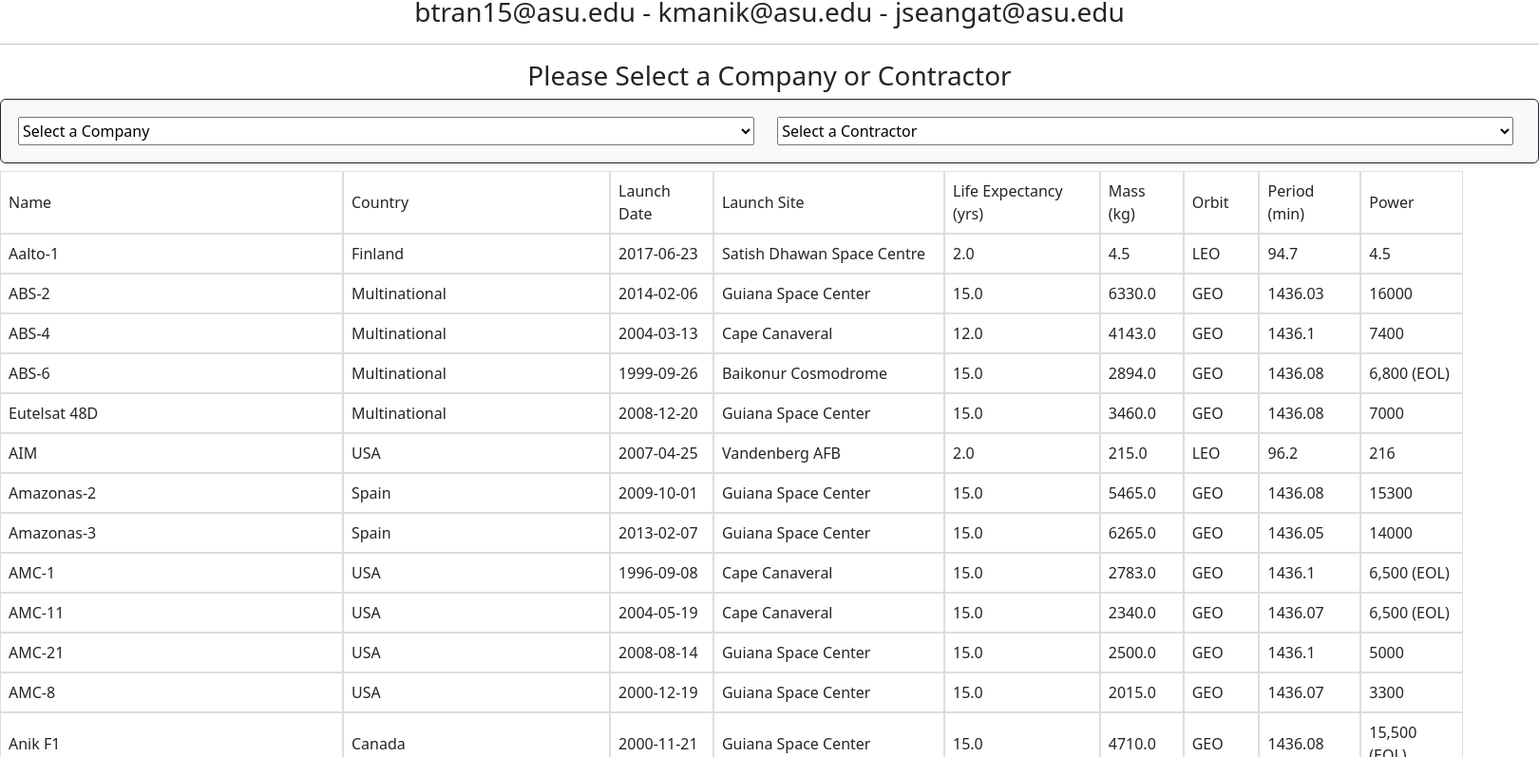
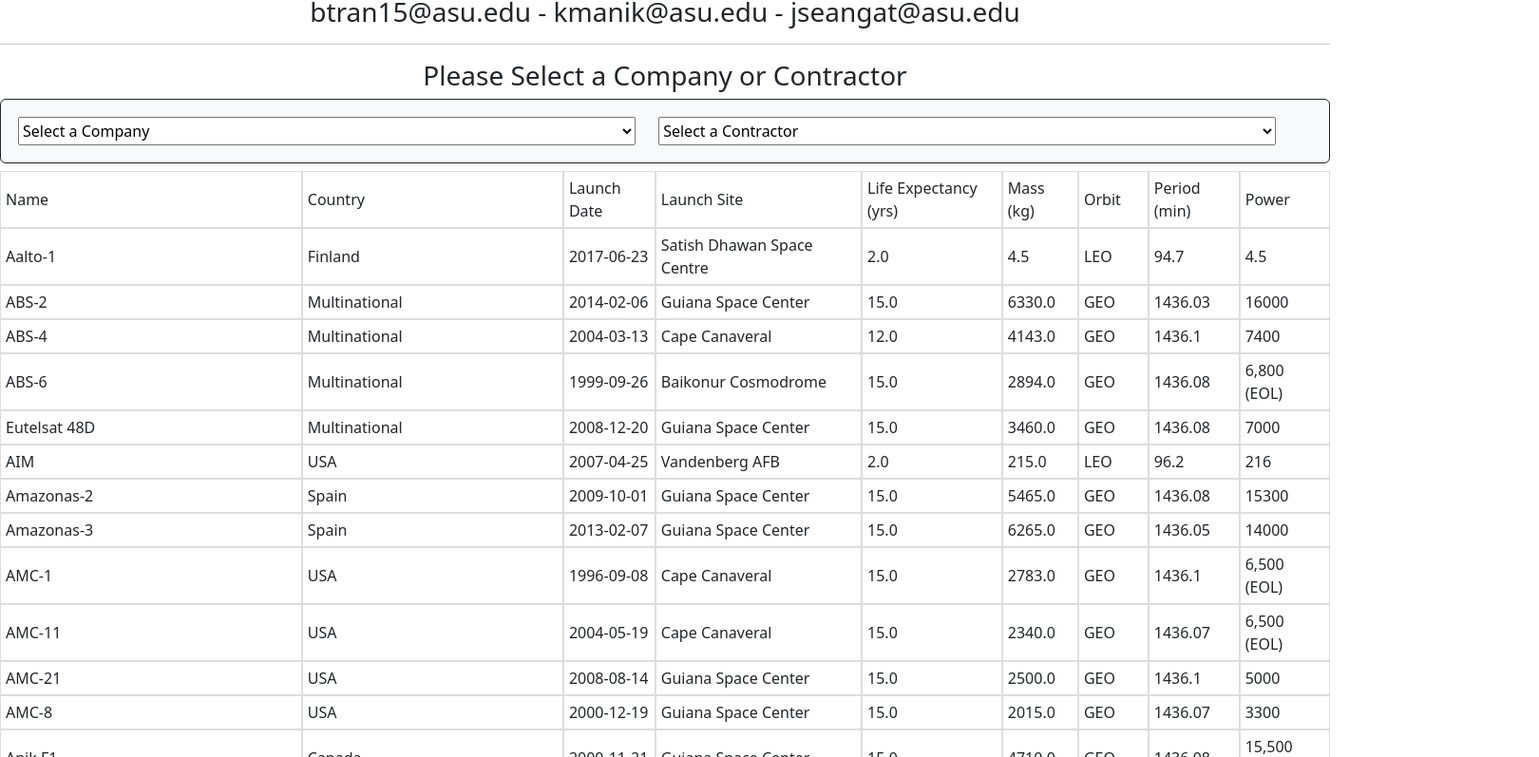
Before and after one commit to kavimanik/SatelliteData, a plain HTML site: page index.html in a window 1280 px wide. Shown: the part 60-857 px from the top of the page at 95% size, 1620 px wide, since content can reach past the window. Drawn offline with nearby package versions, Linux system fonts and the light colour scheme.

Commit message:
Changed dimensions

```diff
--- a/index.html
+++ b/index.html
@@ -7,10 +7,10 @@
         <style>
             .myContainer {
                 margin:auto;
-                width:1620px;
+                width:1400px;
             }
             #satellite_table {
-                width: 1540px;
+                width: 1400px;
                 height:600px;
                 background-color: white;
                 border-radius: 3px;
@@ -19,10 +19,10 @@
             td, th{
                 border: 1px solid #dddddd;
                 text-align: left;
-                padding: 8px;
+                padding: 5px;
             }
             .dropdown {
-                width: 775px;
+                width: 650px;
                 height: 30px;
                 margin: 10px;
             }
```
